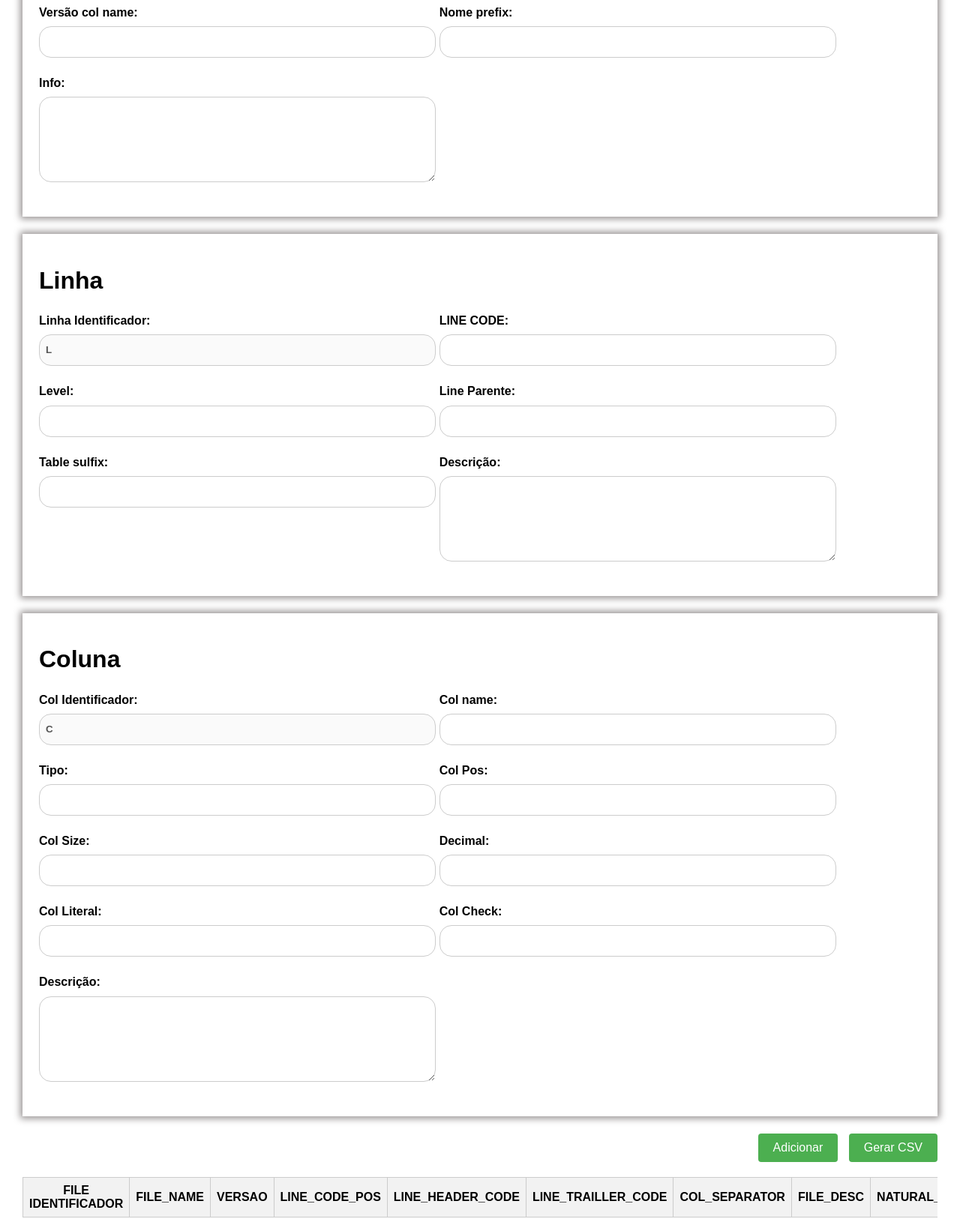
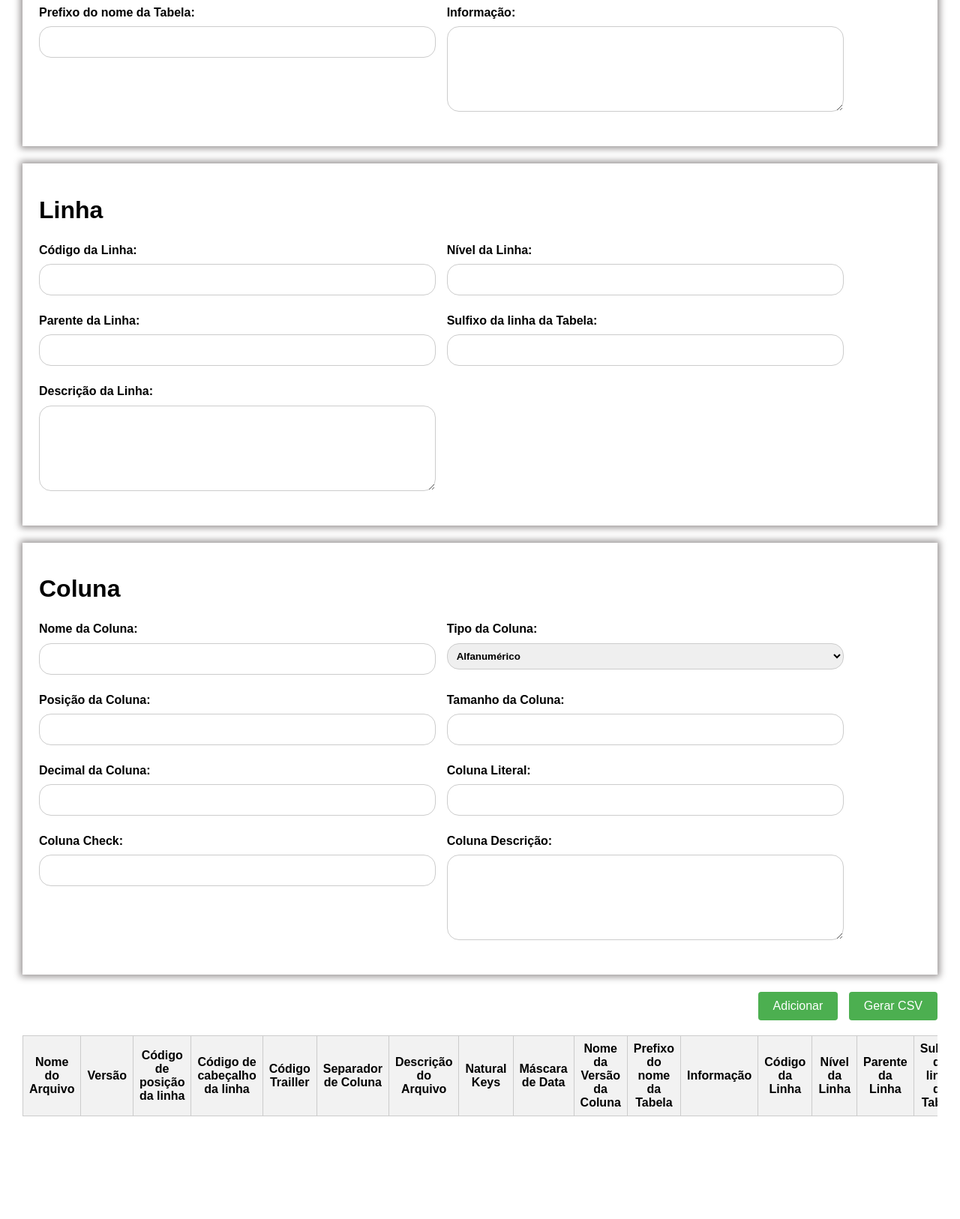
Before and after one commit to GusGD/csvLayout, a plain HTML site: page index.html in a window 1280 px wide. Shown: the part 590-2216 px from the top of the page at 75% size. After the commit the page ends 2099 px from the top, so only its background shows below. Drawn offline with Linux system fonts and the light colour scheme.

Commit message:
Ajuste form-group

```diff
--- a/index.html
+++ b/index.html
@@ -10,12 +10,12 @@
   <div class="form-container">
     <div class="File">
       <h1>File</h1>
-      <div class="form-group">
+      <div class="form-group identify">
         <label for="file_identificador">Identificador:</label>
         <input type="text" id="file_identificador" name="file_identificador" value="F" disabled="true">
       </div>
       <div class="form-group">
-        <label for="file_name">Nome do arquivo:</label>
+        <label for="file_name">Nome do Arquivo:</label>
         <input type="text" id="file_name" name="file_name">
       </div>
       <div class="form-group">
@@ -23,23 +23,23 @@
         <input type="text" id="file_versao" name="file_versao">
       </div>
       <div class="form-group">
-        <label for="file_line_code_pos">Line code Pos:</label>
+        <label for="file_line_code_pos">Código de posição da Linha:</label>
         <input type="text" id="file_line_code_pos" name="file_line_code_pos">
       </div>
       <div class="form-group">
-        <label for="file_line_header_code">Line Header Code:</label>
+        <label for="file_line_header_code">Código de cabeçalho da Linha:</label>
         <input type="text" id="file_line_header_code" name="file_line_header_code">
       </div>
       <div class="form-group">
-        <label for="file_line_trailer_code">Line Trailler code:</label>
+        <label for="file_line_trailer_code">Código Trailler:</label>
         <input type="text" id="file_line_trailer_code" name="file_line_trailer_code">
       </div>
       <div class="form-group">
-        <label for="file_col_separator">Col Separator:</label>
+        <label for="file_col_separator">Separador de Coluna:</label>
         <input type="text" id="file_col_separator" name="file_col_separator">
       </div>
       <div class="form-group">
-        <label for="file_desc">File Desc:</label>
+        <label for="file_desc">Descrição do Arquivo:</label>
         <input type="text" id="file_desc" name="file_desc">
       </div>
       <div class="form-group">
@@ -47,87 +47,98 @@
         <input type="text" id="file_natural_keys" name="file_natural_keys">
       </div>
       <div class="form-group">
-        <label for="file_date_mask">Date Mask:</label>
-        <input type="text" id="file_date_mask" name="file_date_mask">
+        <label for="file_date_mask">Máscara de Data:</label>
+        <select id="file_date_mask" name="file_date_mask">
+          <option value="ddMMyyyy">30/12/2023</option>
+          <option value="yyyyMMdd">2023/12/30</option>
+          <option value="MMddyyyy">12/30/2023</option>
+        </select>
       </div>
       <div class="form-group">
-        <label for="file_version_col_name">Versão col name:</label>
+        <label for="file_version_col_name">Nome da Versão da Coluna:</label>
         <input type="text" id="file_version_col_name" name="file_version_col_name">
       </div>
       <div class="form-group">
-        <label for="file_table_name_prefix">Nome prefix:</label>
+        <label for="file_table_name_prefix">Prefixo do nome da Tabela:</label>
         <input type="text" id="file_table_name_prefix" name="file_table_name_prefix">
       </div>
       <div class="form-group">
-        <label for="file_info">Info:</label>
+        <label for="file_info">Informação:</label>
         <textarea id="file_info" name="file_info" rows="4"></textarea>
       </div>
     </div>
 
     <div class="linha">
       <h1>Linha</h1>
-      <div class="form-group">
+      <div class="form-group identify">
         <label for="line_identificador">Linha Identificador:</label>
         <input type="text" id="line_identificador" name="line_identificador" value="L" disabled="true">
       </div>
       <div class="form-group">
-        <label for="line_code">LINE CODE:</label>
+        <label for="line_code">Código da Linha:</label>
         <input type="text" id="line_code" name="line_code">
       </div>
       <div class="form-group">
-        <label for="line_level">Level:</label>
+        <label for="line_level">Nível da Linha:</label>
         <input type="text" id="line_level" name="line_level">
       </div>
       <div class="form-group">
-        <label for="line_parente">Line Parente:</label>
+        <label for="line_parente">Parente da Linha:</label>
         <input type="text" id="line_parente" name="line_parente">
       </div>
       <div class="form-group">
-        <label for="line_table_sulfix">Table sulfix:</label>
+        <label for="line_table_sulfix">Sulfixo da linha da Tabela:</label>
         <input type="text" id="line_table_sulfix" name="line_table_sulfix">
       </div>
       <div class="form-group">
-        <label for="line_descr">Descrição:</label>
+        <label for="line_descr">Descrição da Linha:</label>
         <textarea id="line_descr" name="line_descr" rows="4"></textarea>
       </div>
     </div>
 
     <div class="coluna">
       <h1>Coluna</h1>
-      <div class="form-group">
+      <div class="form-group identify">
         <label for="col_identificador">Col Identificador:</label>
         <input type="text" id="col_identificador" name="col_identificador" value="C" disabled="true">
       </div>
       <div class="form-group">
-        <label for="col_name">Col name:</label>
+        <label for="col_name">Nome da Coluna:</label>
         <input type="text" id="col_name" name="col_name">
       </div>
       <div class="form-group">
-        <label for="col_tipo">Tipo:</label>
-        <input type="text" id="col_tipo" name="col_tipo">
+        <label for="col_tipo">Tipo da Coluna:</label>
+        <select id="col_tipo" name="col_tipo">
+          <option value="A">Alfanumérico</option>
+          <option value="D">Data</option>
+          <option value="H">Hora</option>
+          <option value="T">Data e Hora</option>
+          <option value="N">Numérico</option>
+          <option value="n">Código Numérico</option>
+        </select>
       </div>
       <div class="form-group">
-        <label for="col_pos">Col Pos:</label>
+        <label for="col_pos">Posição da Coluna:</label>
         <input type="text" id="col_pos" name="col_pos">
       </div>
       <div class="form-group">
-        <label for="col_size">Col Size:</label>
+        <label for="col_size">Tamanho da Coluna:</label>
         <input type="text" id="col_size" name="col_size">
       </div>
       <div class="form-group">
-        <label for="col_decimal">Decimal:</label>
+        <label for="col_decimal">Decimal da Coluna:</label>
         <input type="text" id="col_decimal" name="col_decimal">
       </div>
       <div class="form-group">
-        <label for="col_literal">Col Literal:</label>
+        <label for="col_literal">Coluna Literal:</label>
         <input type="text" id="col_literal" name="col_literal">
       </div>
       <div class="form-group">
-        <label for="col_check">Col Check:</label>
+        <label for="col_check">Coluna Check:</label>
         <input type="text" id="col_check" name="col_check">
       </div>
       <div class="form-group">
-        <label for="col_descr">Descrição:</label>
+        <label for="col_descr">Coluna Descrição:</label>
         <textarea id="col_descr" name="col_descr" rows="4"></textarea>
       </div>
     </div>
@@ -141,34 +152,31 @@
       <table id="data-table">
         <thead>
           <tr>
-            <th>FILE IDENTIFICADOR</th>
-            <th>FILE_NAME</th>
-            <th>VERSAO</th>
-            <th>LINE_CODE_POS</th>
-            <th>LINE_HEADER_CODE</th>
-            <th>LINE_TRAILLER_CODE</th>
-            <th>COL_SEPARATOR</th>
-            <th>FILE_DESC</th>
-            <th>NATURAL_KEYS</th>
-            <th>DATE_MASK</th>
-            <th>VERSION_COL_NAME</th>
-            <th>TABLE_NAME_PREFIX</th>
-            <th>INFO</th>
-            <th class="line-info">LINHA IDENTIFICADOR</th>
-            <th class="line-info">LINHA</th>
-            <th class="line-info">NÍVEL</th>
-            <th class="line-info">L_PARENTE</th>
-            <th class="line-info">LINE_TABLE_SULFIX</th>
-            <th class="line-info">LINE_DESCR</th>
-            <th class="column-info">COL_IDENTIFICADOR</th>
-            <th class="column-info">COL_NAME</th>
-            <th class="column-info">COL_TIPO</th>
-            <th class="column-info">COL_POS</th>
-            <th class="column-info">COL_SIZE</th>
-            <th class="column-info">COL_DECIMAL</th>
-            <th class="column-info">COL_LITERAL</th>
-            <th class="column-info">COL_CHECK</th>
-            <th class="column-info">COL_DESCR</th>
+            <th>Nome do Arquivo</th>
+            <th>Versão</th>
+            <th>Código de posição da linha</th>
+            <th>Código de cabeçalho da linha</th>
+            <th>Código Trailler</th>
+            <th>Separador de Coluna</th>
+            <th>Descrição do Arquivo</th>
+            <th>Natural Keys</th>
+            <th>Máscara de Data</th>
+            <th>Nome da Versão da Coluna</th>
+            <th>Prefixo do nome da Tabela</th>
+            <th>Informação</th>
+            <th class="line-info">Código da Linha</th>
+            <th class="line-info">Nível da Linha</th>
+            <th class="line-info">Parente da Linha</th>
+            <th class="line-info">Sulfixo da linha da Tabela</th>
+            <th class="line-info">Descrição da Linha</th>
+            <th class="column-info">Nome da Coluna</th>
+            <th class="column-info">Tipo da Coluna</th>
+            <th class="column-info">Posição da Coluna</th>
+            <th class="column-info">Tamanho da Coluna</th>
+            <th class="column-info">Decimal da Coluna</th>
+            <th class="column-info">Coluna Literal</th>
+            <th class="column-info">Coluna Check</th>
+            <th class="column-info">Coluna Descrição</th>
           </tr>
         </thead>
         <tbody id="data-table-body">
--- a/src/assets/css/index.css
+++ b/src/assets/css/index.css
@@ -24,7 +24,8 @@ body {
 }
 
 .form-group input,
-.form-group textarea {
+.form-group textarea,
+.form-group select {
   width: 100%;
   padding: 0.5rem;
   border: 0.11rem solid #ccc;
@@ -120,3 +121,6 @@ body {
 ::-webkit-scrollbar-thumb:hover {
   background: #c07e7e;
 }
+.form-group.identify {
+  display: none;
+}
```
